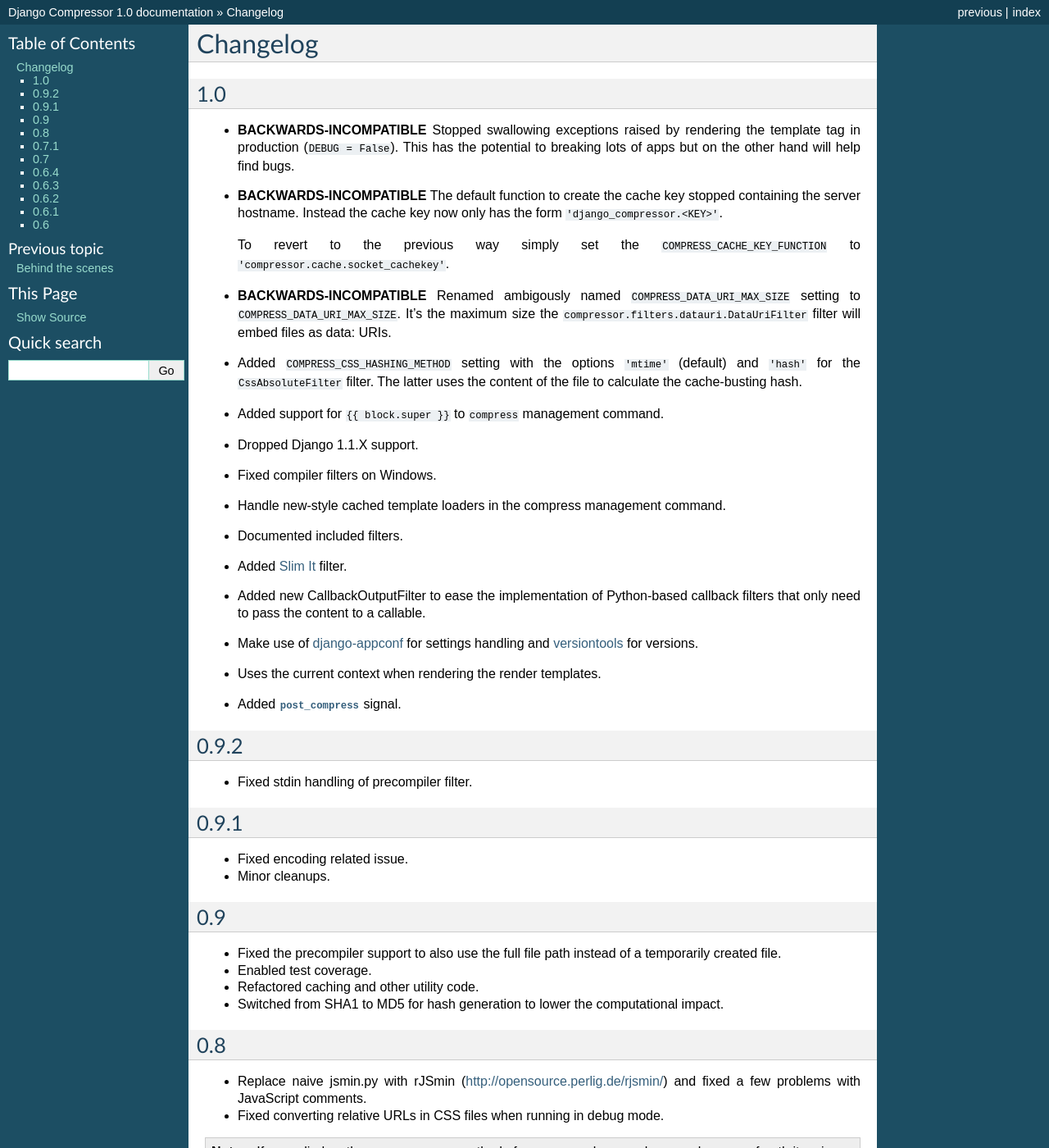
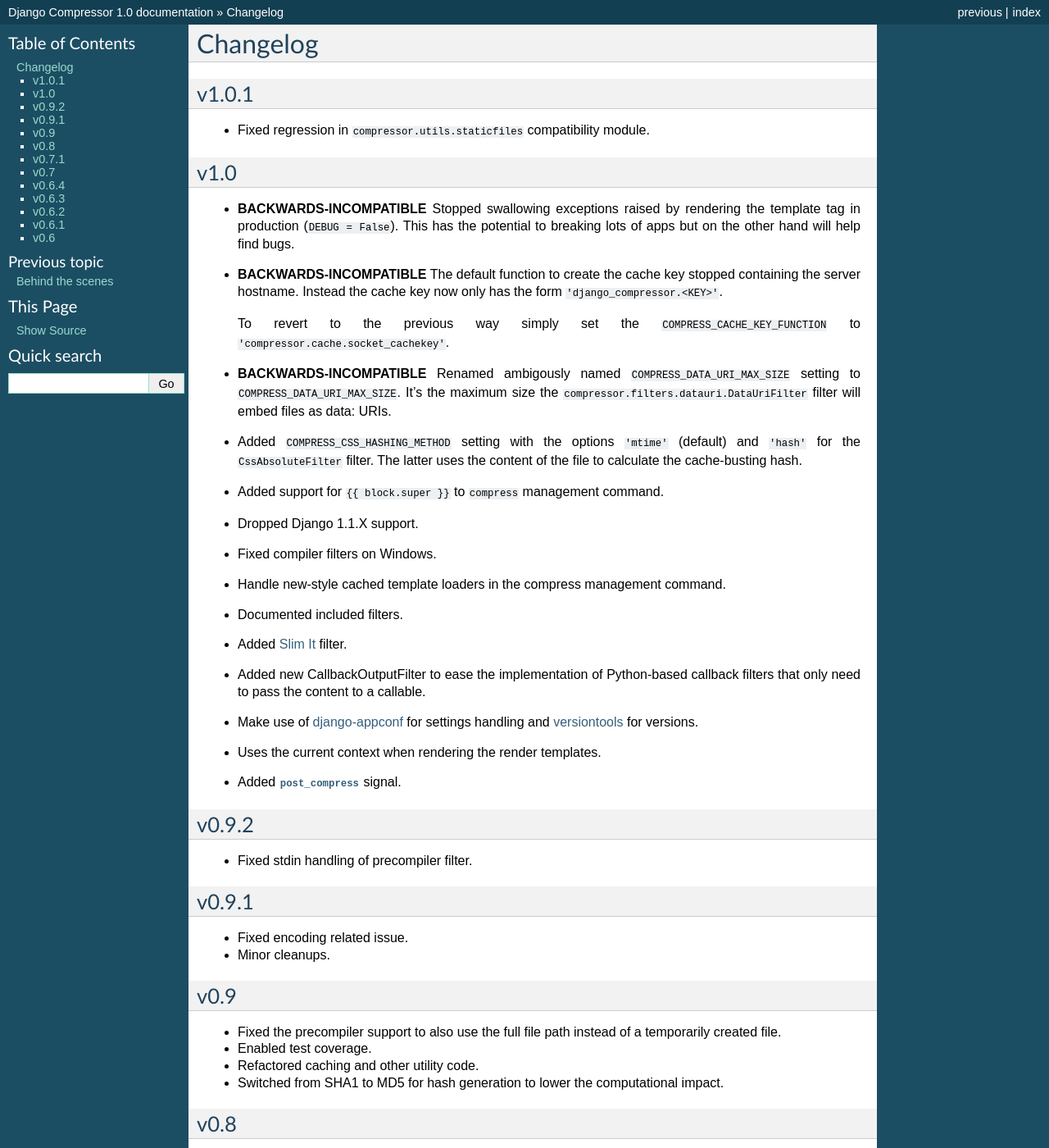
Before and after one commit to django-compressor/django-compressor, a Sphinx documentation site: the page built from docs/changelog.txt, in a window 1280 px wide and 1400 px high. Shown: the whole window at 82% size. Built offline with Sphinx 7.4.7, drawn with Linux system fonts in a browser that asks for light colours; some of the changed text lies outside the part shown.

Commit message:
Updated changelog for quickfix.

```diff
--- a/docs/changelog.txt
+++ b/docs/changelog.txt
@@ -1,8 +1,14 @@
 Changelog
 =========
 
-1.0
----
+v1.0.1
+------
+
+- Fixed regression in ``compressor.utils.staticfiles`` compatibility
+  module.
+
+v1.0
+----
 
 - **BACKWARDS-INCOMPATIBLE** Stopped swallowing exceptions raised by
   rendering the template tag in production (``DEBUG = False``). This
@@ -51,20 +57,20 @@
 .. _`django-appconf`: http://django-appconf.rtfd.org/
 .. _`versiontools`: http://pypi.python.org/pypi/versiontools
 
-0.9.2
------
+v0.9.2
+------
 
 - Fixed stdin handling of precompiler filter.
 
-0.9.1
------
+v0.9.1
+------
 
 - Fixed encoding related issue.
 
 - Minor cleanups.
 
-0.9
----
+v0.9
+----
 
 - Fixed the precompiler support to also use the full file path instead of a
   temporarily created file.
@@ -75,8 +81,8 @@
 
 - Switched from SHA1 to MD5 for hash generation to lower the computational impact.
 
-0.8
----
+v0.8
+----
 
 - Replace naive jsmin.py with rJSmin (http://opensource.perlig.de/rjsmin/)
   and fixed a few problems with JavaScript comments.
@@ -89,13 +95,13 @@
     please make sure a fourth item is returned in the iterable that denotes
     the base name of the file that is compressed.
 
-0.7.1
------
+v0.7.1
+------
 
 - Fixed import error when using the standalone django-staticfiles app.
 
-0.7
----
+v0.7
+----
 
 - Created new parser, HtmlParser, based on the stdlib HTMLParser module.
 
@@ -108,13 +114,13 @@
 
 - Updated bundled jsmin to use version by Dave St.Germain that was refactored for speed.
 
-0.6.4
------
+v0.6.4
+------
 
 - Fixed Closure filter argument handling.
 
-0.6.3
------
+v0.6.3
+------
 
 - Fixed options mangling in CompilerFilter initialization.
 
@@ -128,14 +134,14 @@
 
 - Restructered parsers and added a html5lib based parser.
 
-0.6.2
------
+v0.6.2
+------
 
 - Minor bugfixes that caused the compression not working reliably in
   development mode (e.g. updated files didn't trigger a new compression).
 
-0.6.1
------
+v0.6.1
+------
 
 - Fixed staticfiles support to also use its finder API to find files during
   developement -- when the static files haven't been collected in
@@ -144,8 +150,8 @@
 - Fixed regression with the ``COMPRESS`` setting, pre-compilation and
   staticfiles.
 
-0.6
----
+v0.6
+----
 
 Major improvements and a lot of bugfixes, some of which are:
 
```
